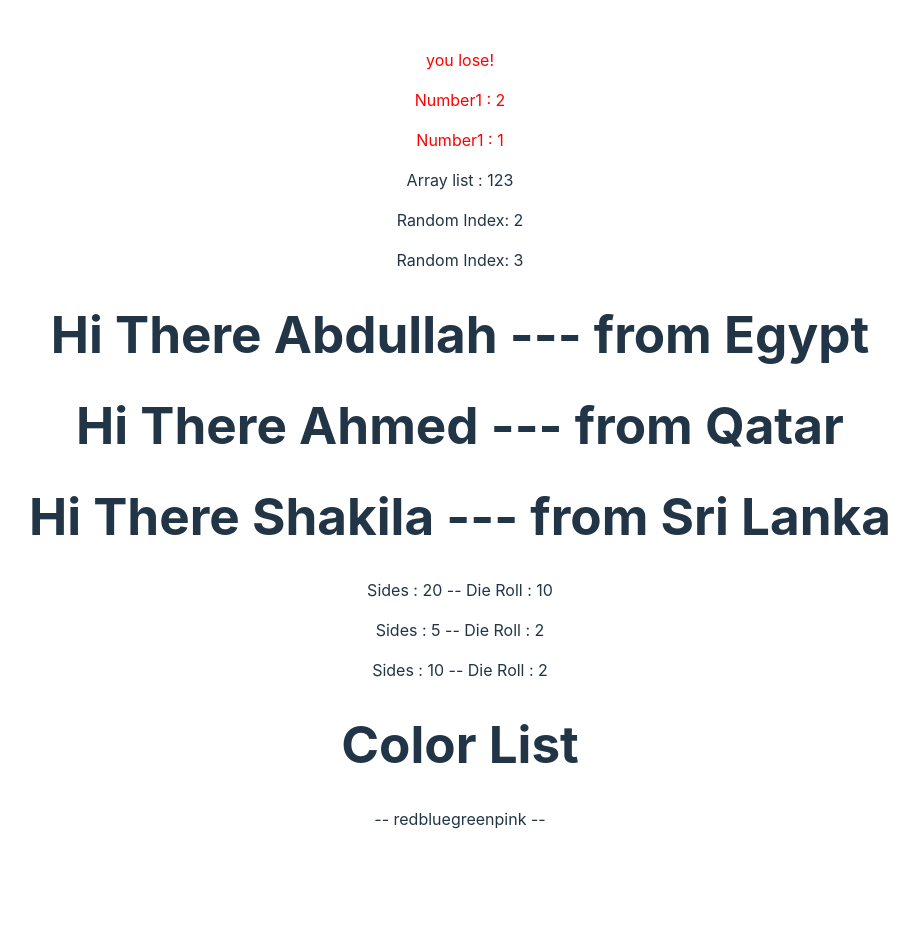
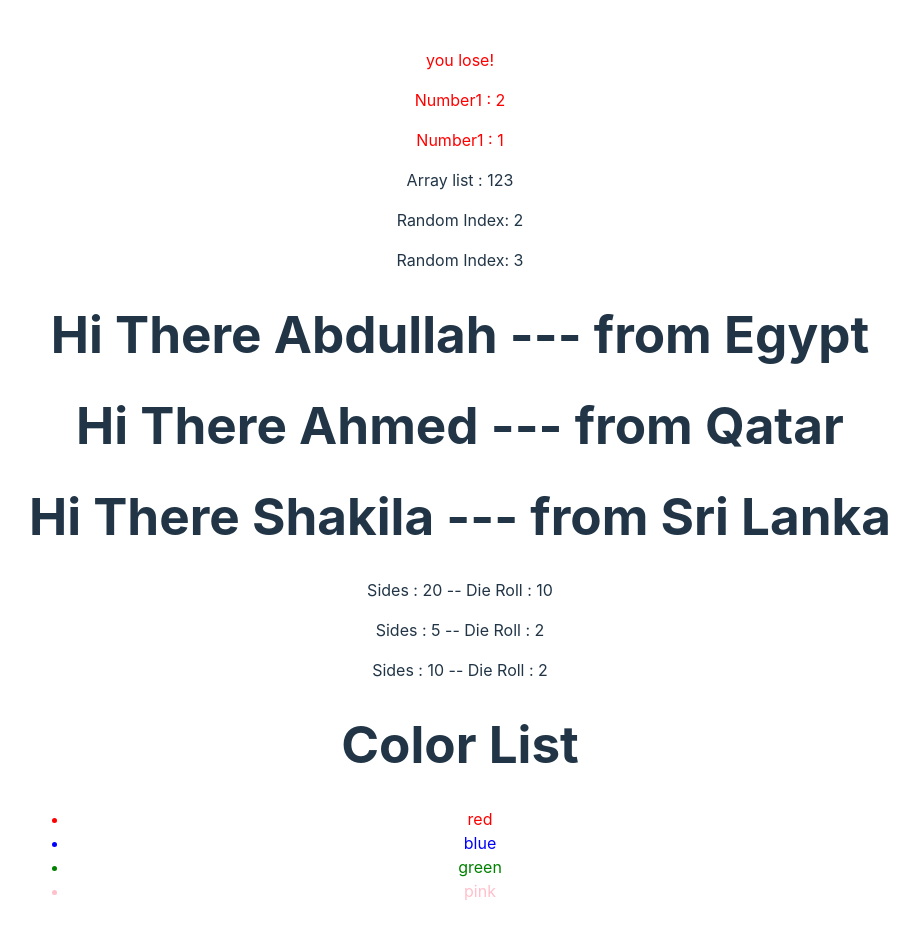
Before and after one commit to 101Shakila/first-react-app, a React (Vite) app: page / in a window 1280 px wide. Shown: the top 938 px of the page, without its empty margins (180-1099 px from the left). Before the commit the page ends 879 px from the top, so only its background shows below. Built offline with nearby package versions, Linux system fonts and the light colour scheme.

Commit message:
modification of colors displayed

```diff
--- a/src/ColorList.jsx
+++ b/src/ColorList.jsx
@@ -1,8 +1,12 @@
 export default function ColorList({ colors }) {
+    const lis = colors.map((c) => <li style={{ color: c }}>{c}</li>);
+
     return (
         <div>
             <h1>Color List</h1>
-            <p>--  {colors}  --</p>
+            <ul>
+                {lis}
+            </ul>
         </div>
     )
 }
--- a/src/Game.jsx
+++ b/src/Game.jsx
@@ -3,6 +3,7 @@ export default function Game({ values }) {
     const num2 = Math.floor(Math.random() * 5);
     let results = num1 === num2 ? "you win" : "you lose!";
     const styles = { color: num1 === num2 ? "green" : "red" };
+
     if (results) {
         return (
             //This will render the details based on the condition above.
```
